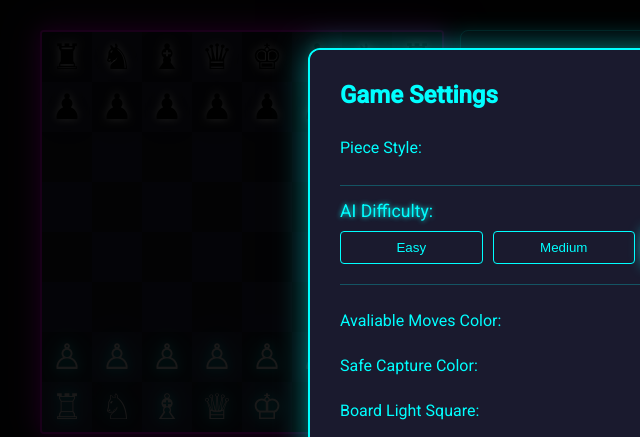
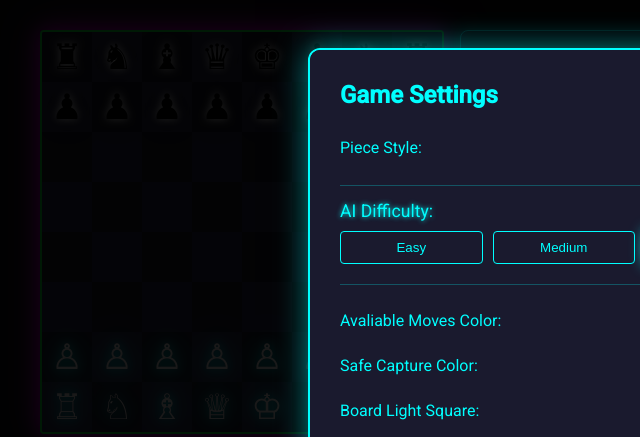
Before and after one commit to TyrelCB/static_movie_site, a plain HTML site: page chess.html in a window 1280 px wide. Shown: the top 437 px of the page, 0-640 px from the left. Drawn offline with Linux system fonts and the light colour scheme.

Commit message:
removed fancy emojois, changed board border

```diff
--- a/chess.html
+++ b/chess.html
@@ -47,7 +47,7 @@
                 <select id="pieceSetSelect" onchange="game.pieceSet = this.value; game.applySettings()">
                     <option value="unicode">Unicode Symbols</option>
                     <option value="text">Text Characters</option>
-                    <option value="fancy">Fancy Emoji</option>
+                    <option value="fancy">Unicode Alt</option>
                 </select>
             </div>
 
--- a/chess.js
+++ b/chess.js
@@ -21,12 +21,12 @@ const PIECE_SETS = {
     },
     fancy: {
         WHITE: {
-            KING: '👑', QUEEN: '👸', ROOK: '🏰',
-            BISHOP: '⛪', KNIGHT: '🐎', PAWN: '👥'
+            KING: '♔', QUEEN: '♕', ROOK: '♖',
+            BISHOP: '♗', KNIGHT: '♘', PAWN: '♙'
         },
         BLACK: {
-            KING: '👑', QUEEN: '👸', ROOK: '🏰',
-            BISHOP: '⛪', KNIGHT: '🐎', PAWN: '👥'
+            KING: '♔', QUEEN: '♕', ROOK: '♖',
+            BISHOP: '♗', KNIGHT: '♘', PAWN: '♙'
         }
     }
 };
--- a/chessStyle.css
+++ b/chessStyle.css
@@ -63,7 +63,7 @@ body {
     background: #1a1a2e;
     display: grid;
     grid-template: repeat(8, 1fr) / repeat(8, 1fr);
-    border: 2px solid #ff00ff;
+    border: 2px solid #00ff34;
     position: relative;
 }
 
```
